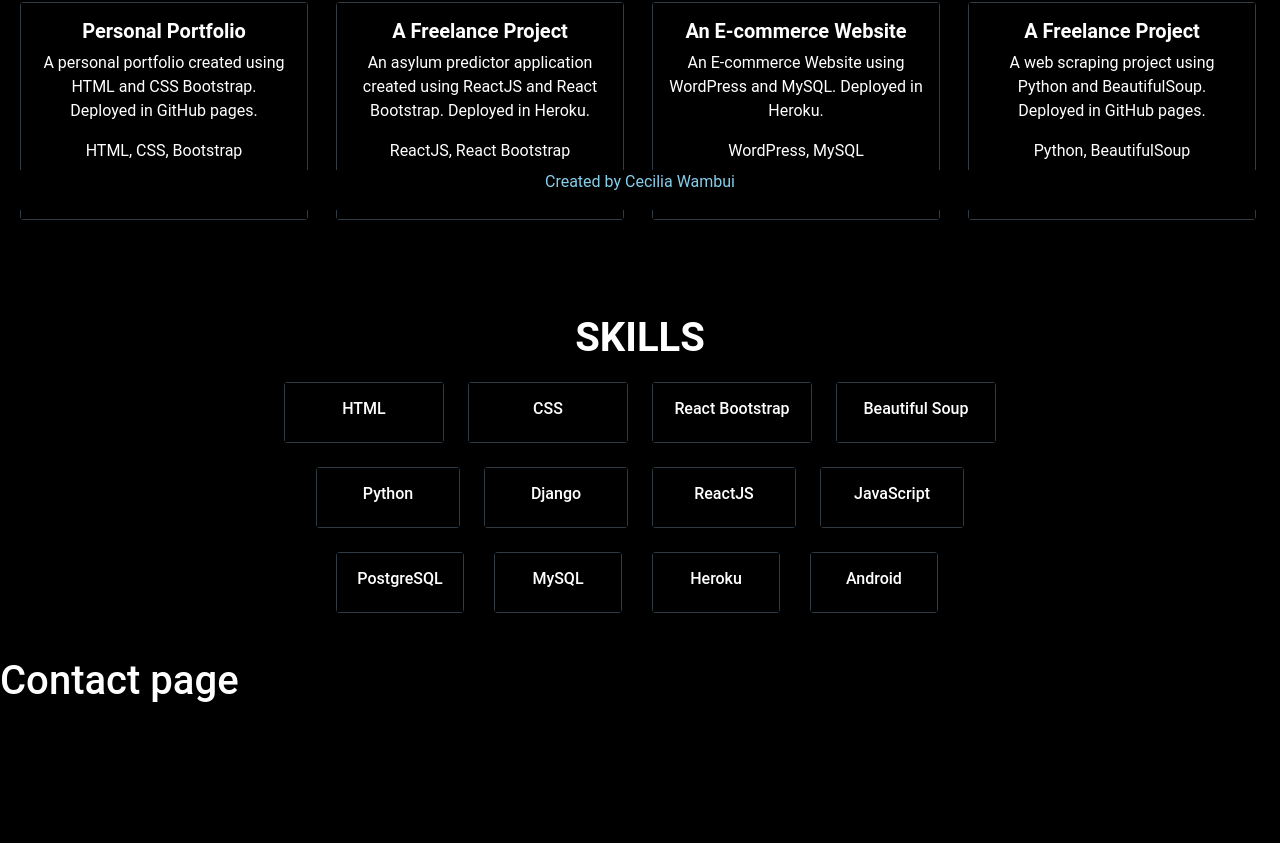
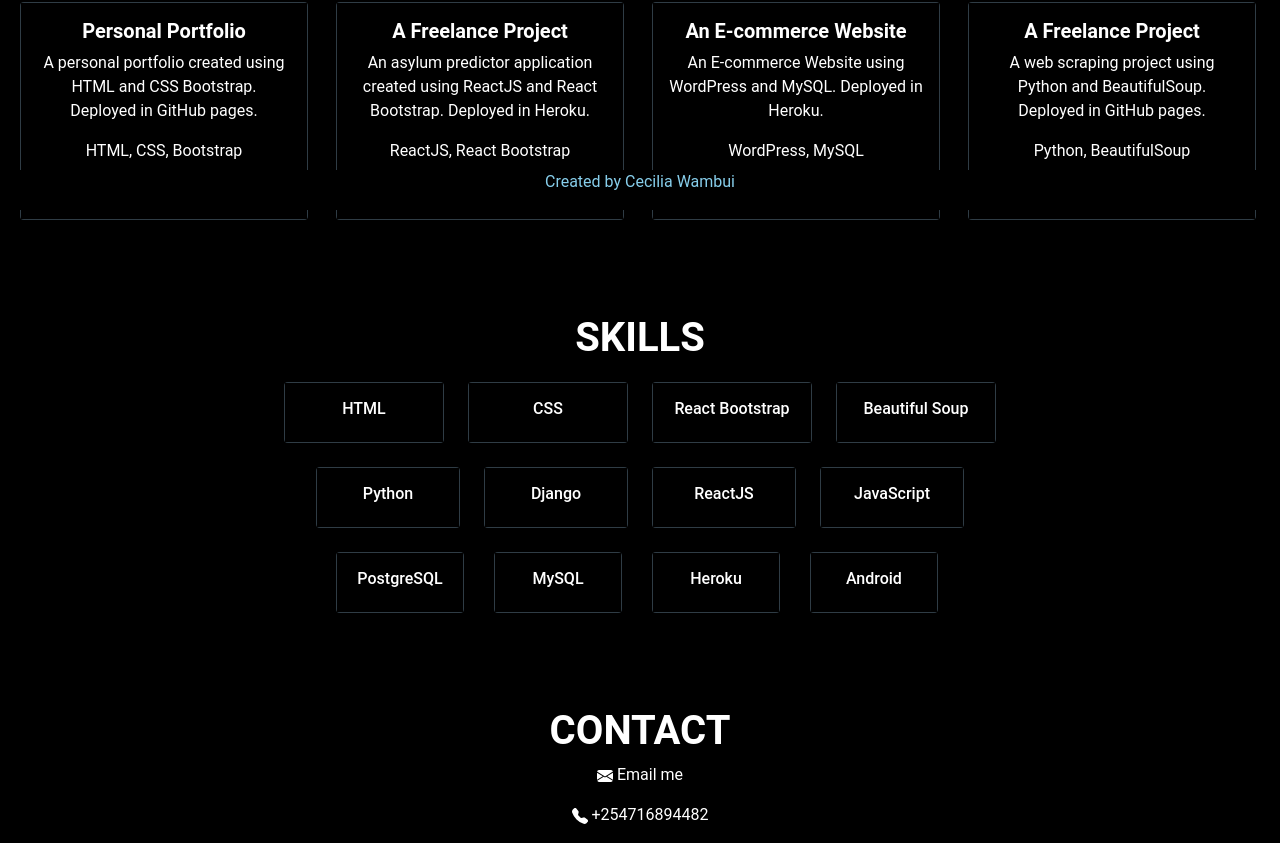
Before and after one commit to ceciliawambui/portfolio-app, a React (Create React App) app: page / in a window 1280 px wide. Shown: the part 590-1433 px from the top of the page. Before the commit the page ends 1303 px from the top, so only its background shows below. Built offline with nearby package versions, Linux system fonts and the light colour scheme.

Commit message:
New component: Contact page

```diff
--- a/src/components/Contact.js
+++ b/src/components/Contact.js
@@ -1,9 +1,17 @@
-import React from 'react'
+import React from 'react';
+// import { Button, Row, Col } from 'react-bootstrap';
+import {BsFillTelephoneFill, BsEnvelopeFill} from 'react-icons/bs';
 
 const Contact = () => {
     return (
         <div>
-            <h1>Contact page</h1>
+            <h1 style={{ fontWeight: "bold", textAlign: "center", paddingTop: "50px" }}>CONTACT</h1>
+            <div style={{textAlign:"center"}}>
+            <p><BsEnvelopeFill/> Email me</p>
+            <p><BsFillTelephoneFill/> +254716894482</p>
+
+          </div>
+
 
         </div>
     )
--- a/src/components/Skills.js
+++ b/src/components/Skills.js
@@ -1,6 +1,6 @@
 import React from 'react';
 import { Card, Row, Col } from 'react-bootstrap';
-import { BsGithub, BsFillArrowUpRightSquareFill } from 'react-icons/bs';
+// import { BsGithub, BsFillArrowUpRightSquareFill } from 'react-icons/bs';
 
 const Skills = () => {
     return (
```
